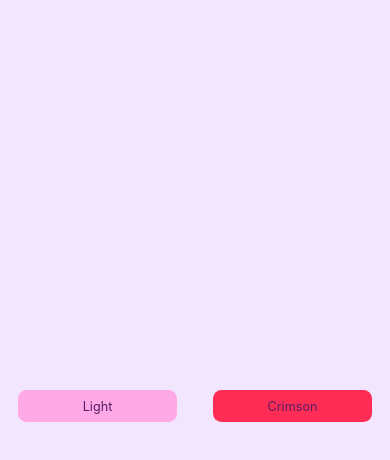
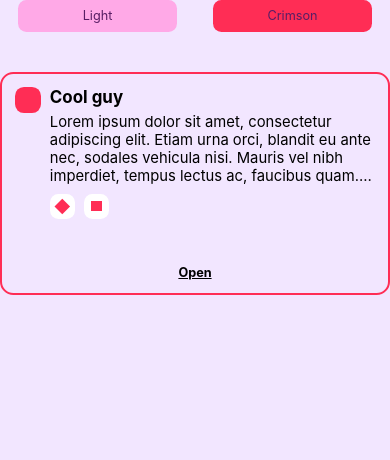
Before and after one commit to Mr-khan1100/ThemeCollapsibleCard, a React Native app: screen / in a window 390 px wide. Shown: the top 460 px of the page. Built offline with nearby package versions, Linux system fonts and the light colour scheme.

Commit message:
completed collapse component

```diff
--- a/babel.config.js
+++ b/babel.config.js
@@ -1,3 +1,6 @@
 module.exports = {
   presets: ['module:@react-native/babel-preset'],
+  plugins: [
+      'react-native-reanimated/plugin',
+    ],
 };
--- a/package.json
+++ b/package.json
@@ -10,9 +10,12 @@
     "test": "jest"
   },
   "dependencies": {
+    "@react-native/new-app-screen": "0.80.0",
     "react": "19.1.0",
     "react-native": "0.80.0",
-    "@react-native/new-app-screen": "0.80.0"
+    "react-native-flatlist-slider": "^1.0.6",
+    "react-native-gesture-handler": "^2.26.0",
+    "react-native-reanimated": "^3.18.0"
   },
   "devDependencies": {
     "@babel/core": "^7.25.2",
--- a/src/components/Card.js
+++ b/src/components/Card.js
@@ -1,12 +1,258 @@
-import { View, Text } from 'react-native'
-import React from 'react'
+// src/components/ExpandableCard.js
+import React, { useState, useRef } from 'react';
+import {
+  View,
+  Text,
+  Pressable,
+  Animated,
+  StyleSheet,
+  ScrollView,
+} from 'react-native';
+import { scale, moderateScale } from '../styles/size';
+import { useTheme } from '../context/ThemeContext';
+import colorSchemes from '../styles/colorSchemes';
 
-const Card = () => {
+export default function Card({ title, summary }) {
+  const { mode, theme } = useTheme();
+  console.log('Card rendered with mode:', mode, 'and theme:', theme);
+  const colors = colorSchemes[mode][theme];
+  const [open, setOpen] = useState(false);
+  const anim = useRef(new Animated.Value(0)).current;
+
+  const toggle = () => {
+    Animated.spring(anim, {
+      toValue: open ? 0 : 1,
+      useNativeDriver: false,
+      friction: 8,
+      tension: 80,
+    }).start();
+    setOpen(o => !o);
+  };
+
+  const height = anim.interpolate({
+    inputRange: [0, 1],
+    outputRange: [scale(200), scale(400)],
+  });
+
+  const items = [
+    { name: 'Someone', text: 'Lorem ipsum' },
+    { name: 'Someone else', text: 'Lorem ipsum', hasSquare: true },
+    {
+      name: 'Who else',
+      text: 'Lorem Indeed!',
+      mention: '@Someone else',
+      hasdiamond: true,
+    },
+    { name: 'No one', text: 'Cool!', hasdiamond: true, hasSquare: true },
+  ];
+
   return (
-    <View>
-      <Text>Card</Text>
-    </View>
-  )
+
+    <Animated.View style={[styles.card, { height, backgroundColor: colors.background, borderColor: colors.themeButton.default.bg }]}>
+
+      <ScrollView
+        style={styles.scrollContainer}
+        showsVerticalScrollIndicator={false}
+      >
+
+        <View
+          style={[
+            styles.sectionHeader,
+            {
+              borderBottomColor: colors.themeButton.default.bg,
+              borderBottomWidth: open ? moderateScale(0.5) : 0,
+            },
+          ]}
+        >
+          <View style={[styles.swatch, { backgroundColor: colors.themeButton.default.bg }]} />
+          <View style={styles.textBlock}>
+            <Text style={[styles.title, { color:  mode === 'Dark' ? '#fff' : '#000' }]}>{title}</Text>
+            {/* <Text style={[styles.summary, { color: colors.themeButton.default.text }]}>{summary}</Text> */}
+             <Text
+              style={[styles.summary, { color:  mode === 'Dark' ? '#fff' : '#000' }]}
+              numberOfLines={open ? undefined : 4}
+              ellipsizeMode="tail"
+            >
+              {summary}
+            </Text>
+
+            <View style={styles.iconRow}>
+              <View style={styles.shapeWrapper}>
+                <View style={[styles.square, { backgroundColor: colors.themeButton.default.bg, transform: [{ rotate: '45deg' }] }]} />
+              </View>
+              <View style={styles.shapeWrapper}>
+                <View style={[styles.square, { backgroundColor: colors.themeButton.default.bg }]} />
+              </View>
+            </View>
+          </View>
+        </View>
+
+
+        {open &&
+          items.map((it, i) => (
+            <View key={i}>
+              <View style={styles.itemRow}>
+                <View
+                  style={[
+                    styles.swatch,
+                    { backgroundColor: colors.themeButton.default.bg },
+                  ]}
+                />
+                <View style={styles.itemText}>
+                  <Text
+                    style={[
+                      styles.itemName,
+                      { color:  mode === 'Dark' ? '#fff' : '#000' },
+                    ]}
+                  >
+                    {it.name}
+                  </Text>
+                  <Text style={{ color:  mode === 'Dark' ? '#fff' : '#000', fontSize: moderateScale(14), fontWeight: '400' }}>
+                    {it.mention ? `${it.mention} ${it.text}` : it.text}
+                  </Text>
+
+                  {/* combined shapes container */}
+                  {(it.hasSquare || it.hasdiamond) && (
+                    <View style={styles.shapesRow}>
+                      {it.hasSquare && (
+                        <View style={[styles.shapeWrapper, { marginRight: moderateScale(8) }]}>
+                          <View
+                            style={[
+                              styles.square,
+                              { backgroundColor: colors.themeButton.default.bg },
+                            ]}
+                          />
+                        </View>
+                      )}
+                      {it.hasdiamond && (
+                        <View style={styles.shapeWrapper}>
+                          <View
+                            style={[
+                              styles.square,
+                              {
+                                backgroundColor: colors.themeButton.default.bg,
+                                transform: [{ rotate: '45deg' }],
+                              },
+                            ]}
+                          />
+                        </View>
+                      )}
+                    </View>
+                  )}
+                </View>
+              </View>
+              {i < items.length - 1 && (
+                <View
+                  style={[
+                    styles.separator,
+                    { borderBottomColor: colors.themeButton.default.bg },
+                  ]}
+                />
+              )}
+            </View>
+          ))
+        }
+
+      </ScrollView>
+
+      {/* Fixed footer: Open/Close */}
+      <Pressable onPress={toggle} style={styles.toggleBtn}>
+        <Text style={[styles.toggleText, { color:  mode === 'Dark' ? '#fff' : '#000' }]}>
+          {open ? 'Close' : 'Open'}
+        </Text>
+      </Pressable>
+    </Animated.View>
+
+  );
 }
 
-export default Card
+const styles = StyleSheet.create({
+  card: {
+    borderWidth: 2,
+    minWidth: scale(300),
+    borderRadius: scale(12),
+    padding: moderateScale(12),
+    overflow: 'hidden',
+    marginVertical: moderateScale(8),
+  },
+
+  sectionHeader: {
+    flexDirection: 'row',
+    paddingBottom: moderateScale(8),
+  },
+  textBlock: {
+    flex: 1,
+  },
+  header: {
+    flexDirection: 'row',
+    alignItems: 'center',
+  },
+  swatch: {
+    width: scale(24),
+    height: scale(24),
+    borderRadius: scale(8),
+    marginRight: moderateScale(8),
+  },
+  title: {
+    fontSize: moderateScale(16),
+    fontWeight: '700',
+  },
+  summary: {
+    marginTop: moderateScale(6),
+    fontSize: moderateScale(14),
+    fontWeight: '400',
+  },
+  iconRow: {
+    flexDirection: 'row',
+    marginTop: moderateScale(8),
+    gap: moderateScale(8),
+  },
+  shapesRow: {
+    flexDirection: 'row',
+    marginTop: moderateScale(8),
+  },
+  shapeWrapper: {
+    flexDirection: 'row',
+    width: moderateScale(24),
+    height: moderateScale(24),
+    backgroundColor: '#fff',
+    borderRadius: moderateScale(8),
+    justifyContent: 'center',
+    alignItems: 'center',
+
+  },
+
+  square: {
+    width: moderateScale(10),
+    height: moderateScale(10),
+  },
+  listContainer: {
+    flex: 1,
+    maxHeight: scale(200), // Adjust height as needed
+    marginTop: moderateScale(10),
+  },
+  itemRow: {
+    flexDirection: 'row',
+    paddingVertical: moderateScale(8),
+  },
+  itemText: {
+    flex: 1,
+  },
+  itemName: {
+    fontWeight: '700',
+    fontSize: moderateScale(16),
+  },
+  separator: {
+    borderBottomWidth: moderateScale(0.5),
+    marginVertical: moderateScale(4),
+  },
+  toggleBtn: {
+    alignSelf: 'center',
+    marginTop: moderateScale(8),
+  },
+  toggleText: {
+    fontSize: moderateScale(12),
+    fontWeight: '700',
+    textDecorationLine: 'underline',
+  },
+});
--- a/src/mainScreen/Screen.js
+++ b/src/mainScreen/Screen.js
@@ -9,16 +9,14 @@ import {
 import Button from '../components/Button';
 import { moderateScale } from '../styles/size';
 import { useTheme } from '../context/ThemeContext';
+import FlatListSlider from 'react-native-flatlist-slider';
 import colorSchemes from '../styles/colorSchemes';
+import Card from '../components/Card';
 
 
 const Screen = () => {
   const { mode, theme, toggleMode, changeTheme } = useTheme();
-
-  // Get current colors
   const { background } = colorSchemes[mode][theme];
-
-  // Determine status bar style
   const statusBarStyle = mode === 'dark' ? 'light-content' : 'dark-content';
 
   return (
@@ -28,18 +26,14 @@ const Screen = () => {
         backgroundColor={background}
       />
 
-
-      {/* Button Container */}
       <View style={styles.buttonContainer}>
-        {/* Mode Button */}
         <Button
           type="modeButton"
           onPress={toggleMode}
         >
-          {mode}
+            {mode}
         </Button>
 
-        {/* Theme Button */}
         <Button
           type="themeButton"
           onPress={changeTheme}
@@ -47,13 +41,14 @@ const Screen = () => {
             {theme}
         </Button>
       </View>
+    <View style={styles.cardContainer}>
+        <Card
+            title="Cool guy"
+            summary="Lorem ipsum dolor sit amet, consectetur adipiscing elit. Etiam urna orci, blandit eu ante nec, sodales vehicula nisi. Mauris vel nibh imperdiet, tempus lectus ac, faucibus quam. Praesent euismod congue cursus. Phasellus tincidunt sem vitae neque egestas, ut egestas justo venenatis."
+            >
+        </Card>
+    </View>
 
-
-      {/* <View style={styles.themeIndicator}>
-        <Text style={[styles.themeText, { color: textColor }]}>
-          {theme.toUpperCase()}
-        </Text>
-      </View> */}
     </SafeAreaView>
   );
 };
@@ -63,7 +58,8 @@ export default Screen;
 const styles = StyleSheet.create({
   container: {
     flex: 1,
-    padding: moderateScale(20),
+    paddingHorizontal: moderateScale(15),
+    paddingVertical: moderateScale(50),
     justifyContent: 'center',
   },
   header: {
@@ -86,4 +82,8 @@ const styles = StyleSheet.create({
     fontSize: moderateScale(16),
     fontWeight: 'bold',
   },
+  cardContainer: {
+    flex: 1,
+    alignItems: 'center',
+  }
 });
```
Also changed, not shown: 1 other file (tests, documents, lock files or other folders).
